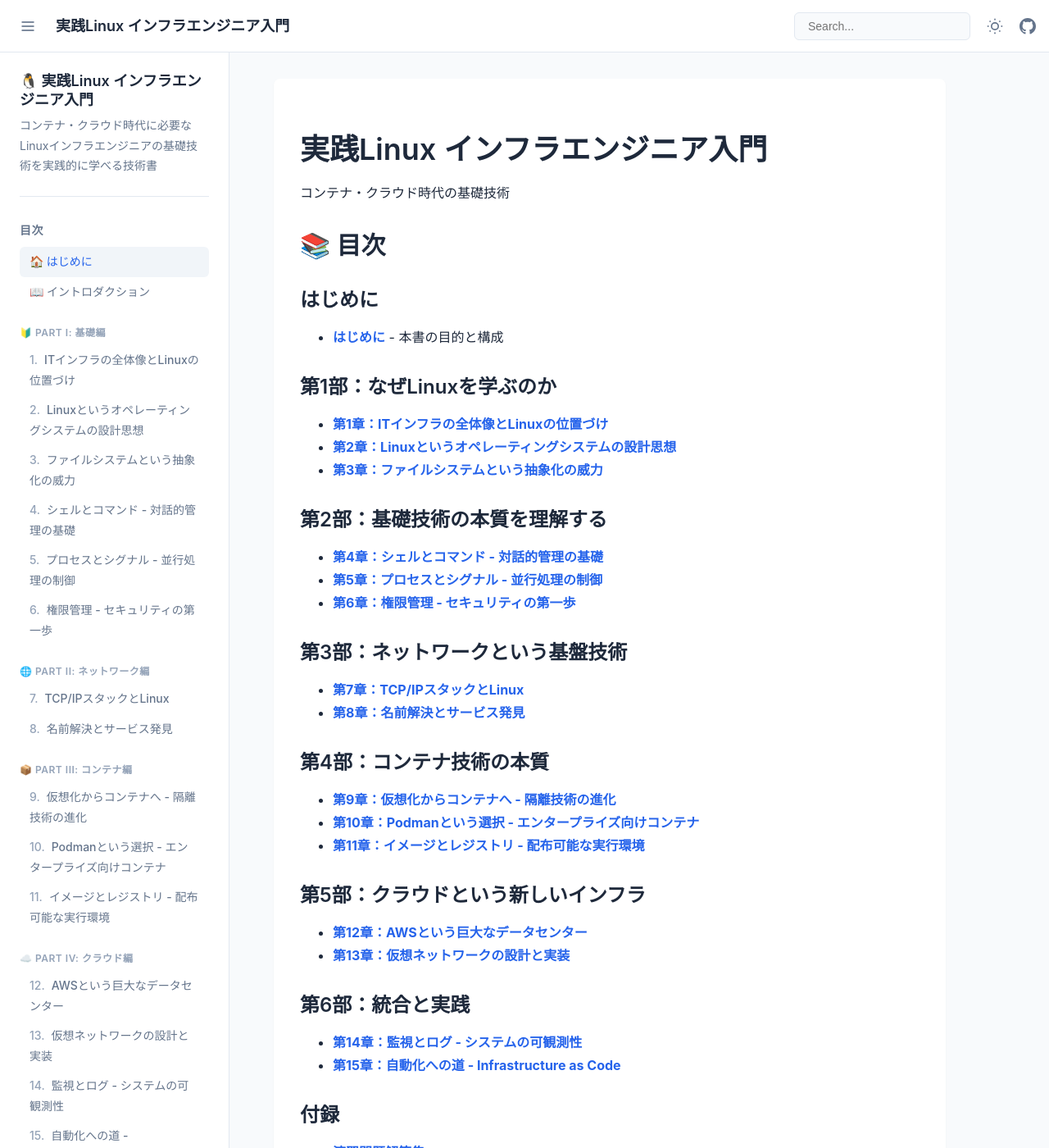
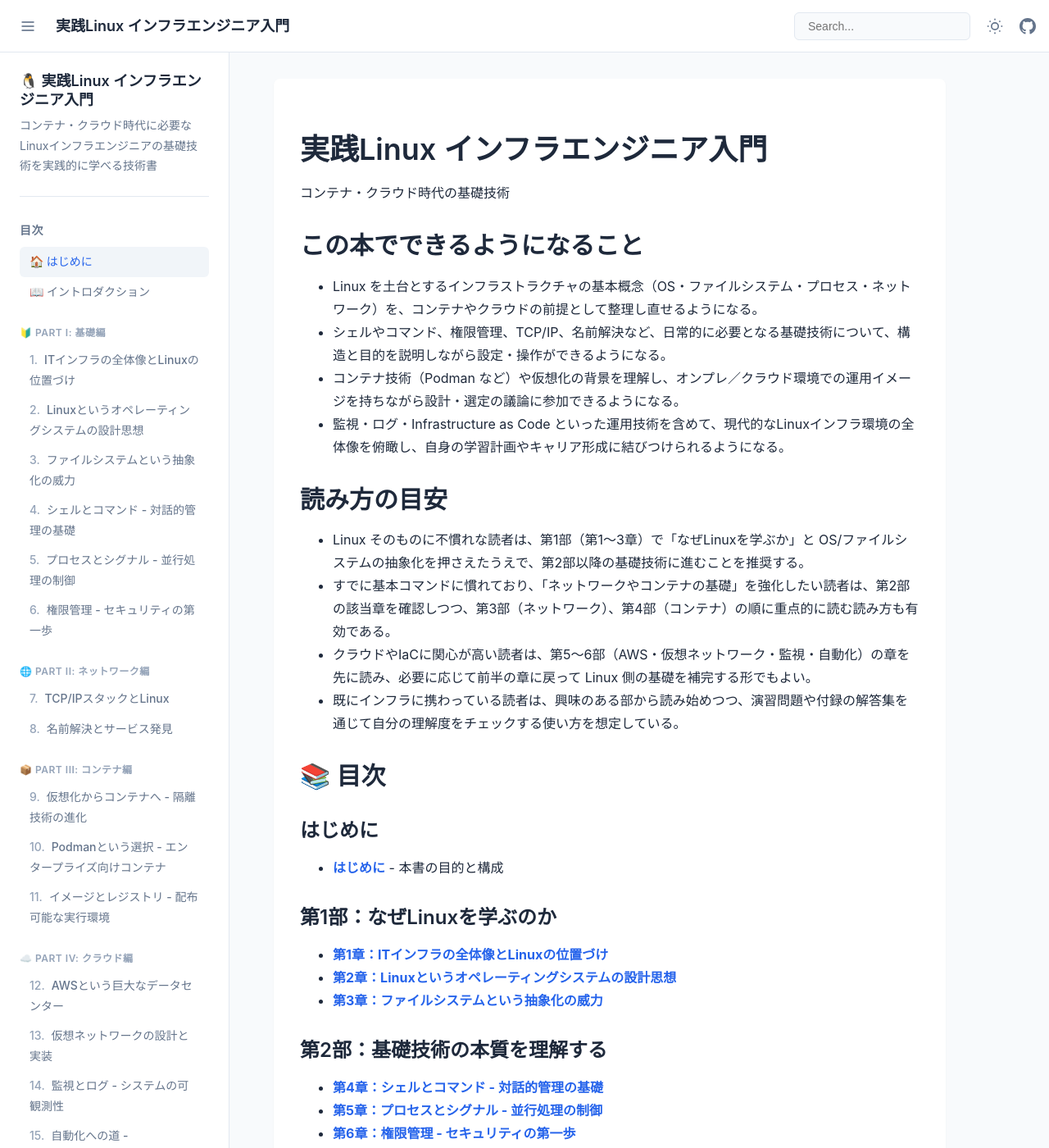
Before and after one commit to itdojp/linux-infra-textbook2, a Jekyll site: the page built from docs/index.md, in a window 1280 px wide and 1400 px high. Shown: the whole window at 82% size. Built offline with Jekyll 4.4.1, drawn with Linux system fonts in a browser that asks for light colours.

Commit message:
Add top-level meta sections (goals & reading guide)

```diff
--- a/docs/index.md
+++ b/docs/index.md
@@ -11,6 +11,20 @@ permalink: /
 # 実践Linux インフラエンジニア入門
 
 コンテナ・クラウド時代の基礎技術
+
+## この本でできるようになること
+
+- Linux を土台とするインフラストラクチャの基本概念（OS・ファイルシステム・プロセス・ネットワーク）を、コンテナやクラウドの前提として整理し直せるようになる。
+- シェルやコマンド、権限管理、TCP/IP、名前解決など、日常的に必要となる基礎技術について、構造と目的を説明しながら設定・操作ができるようになる。
+- コンテナ技術（Podman など）や仮想化の背景を理解し、オンプレ／クラウド環境での運用イメージを持ちながら設計・選定の議論に参加できるようになる。
+- 監視・ログ・Infrastructure as Code といった運用技術を含めて、現代的なLinuxインフラ環境の全体像を俯瞰し、自身の学習計画やキャリア形成に結びつけられるようになる。
+
+## 読み方の目安
+
+- Linux そのものに不慣れな読者は、第1部（第1〜3章）で「なぜLinuxを学ぶか」と OS/ファイルシステムの抽象化を押さえたうえで、第2部以降の基礎技術に進むことを推奨する。
+- すでに基本コマンドに慣れており、「ネットワークやコンテナの基礎」を強化したい読者は、第2部の該当章を確認しつつ、第3部（ネットワーク）、第4部（コンテナ）の順に重点的に読む読み方も有効である。
+- クラウドやIaCに関心が高い読者は、第5〜6部（AWS・仮想ネットワーク・監視・自動化）の章を先に読み、必要に応じて前半の章に戻って Linux 側の基礎を補完する形でもよい。
+- 既にインフラに携わっている読者は、興味のある部から読み始めつつ、演習問題や付録の解答集を通じて自分の理解度をチェックする使い方を想定している。
 
 ## 📚 目次
 
```
